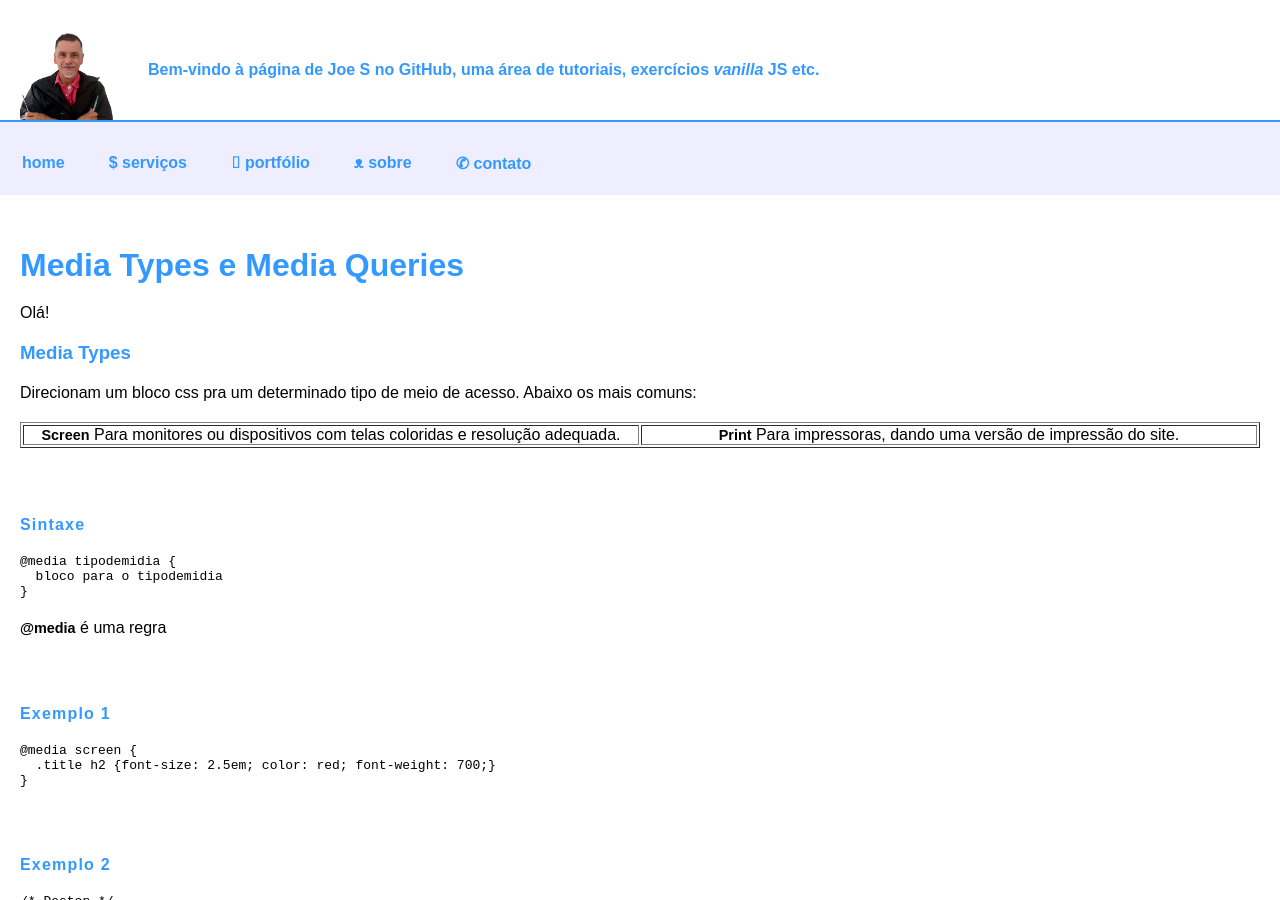
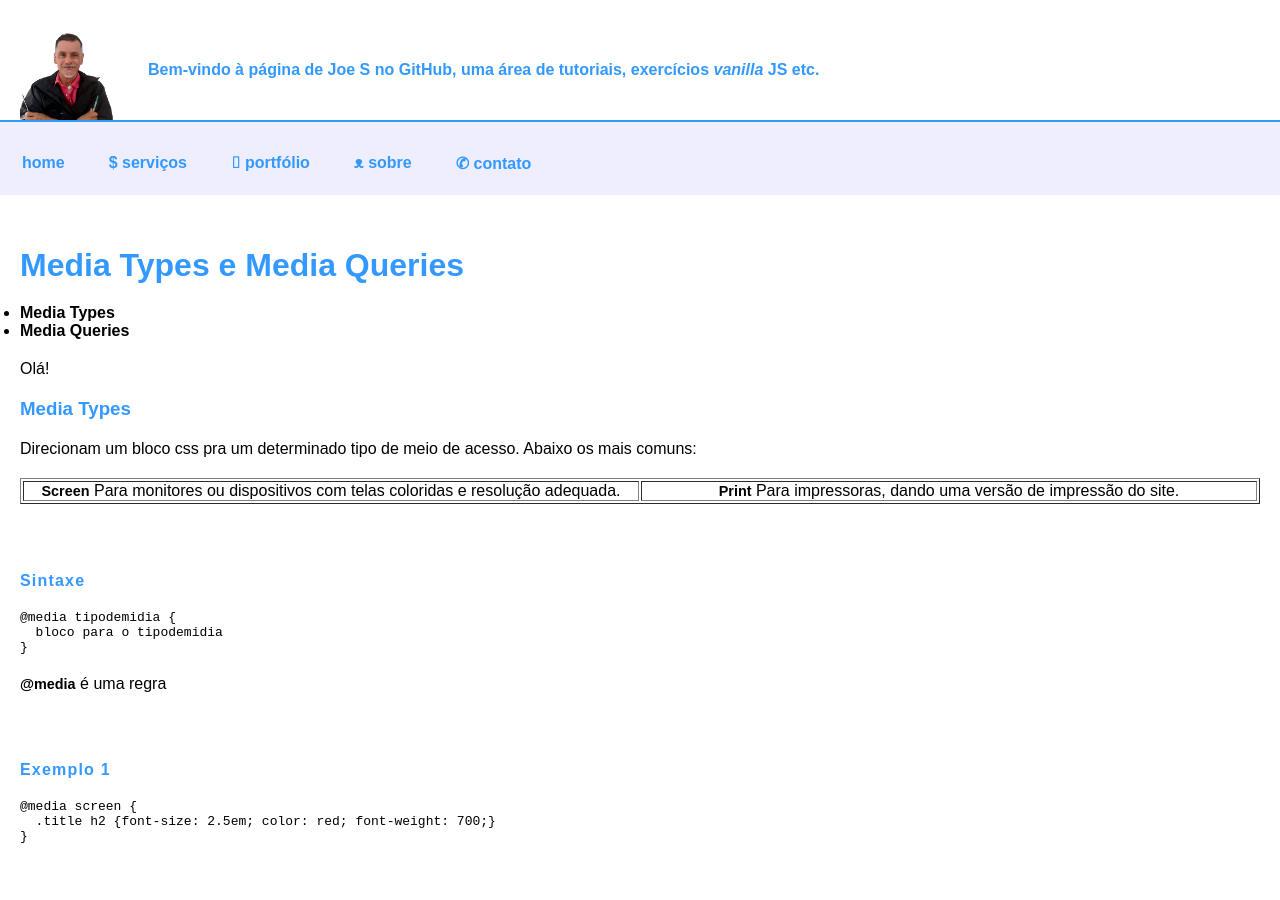
Before and after one commit to Joesynth/joesynth.github.io, a Jekyll site: the page built from _posts/2021-12-27-media-types-e-media-queries.md, in a window 1280 px wide and 900 px high. Built offline with Jekyll 4.4.1, drawn with Linux system fonts in a browser that asks for light colours.

Commit message:
Update 2021-12-27-media-types-e-media-queries.md

```diff
--- a/_posts/2021-12-27-media-types-e-media-queries.md
+++ b/_posts/2021-12-27-media-types-e-media-queries.md
@@ -1,4 +1,7 @@
 # Media Types e Media Queries
+
+- Media Types
+- Media Queries
 
 Olá!
 
@@ -99,5 +102,3 @@
 
 É isso! Grande abraço.
 \o/
-
-<img src="https://joesynth.files.wordpress.com/2021/10/aprenda_programacao.png" alt="Aprenda Programação - HTML - JS - CSS" width="310" />
```
